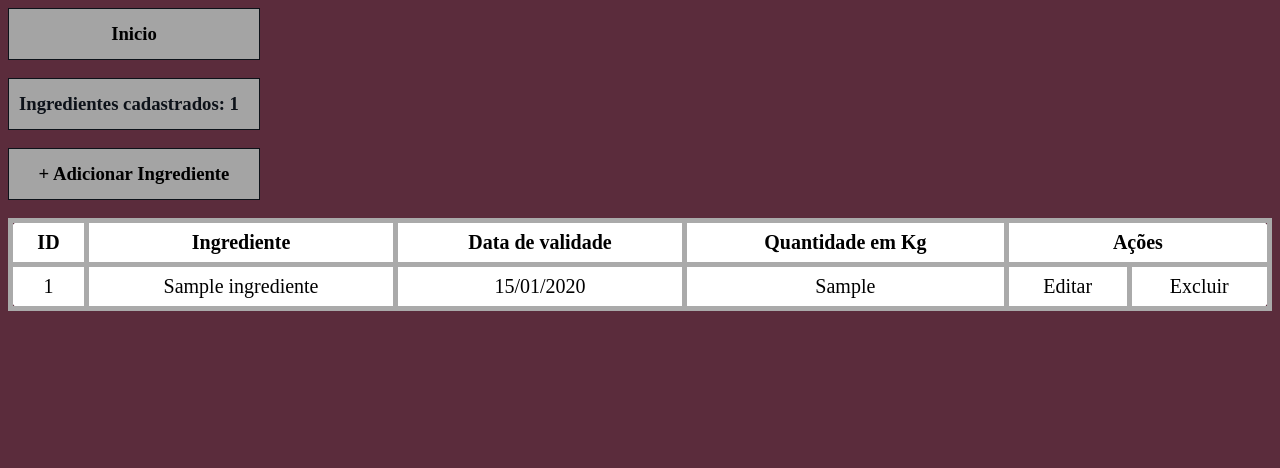
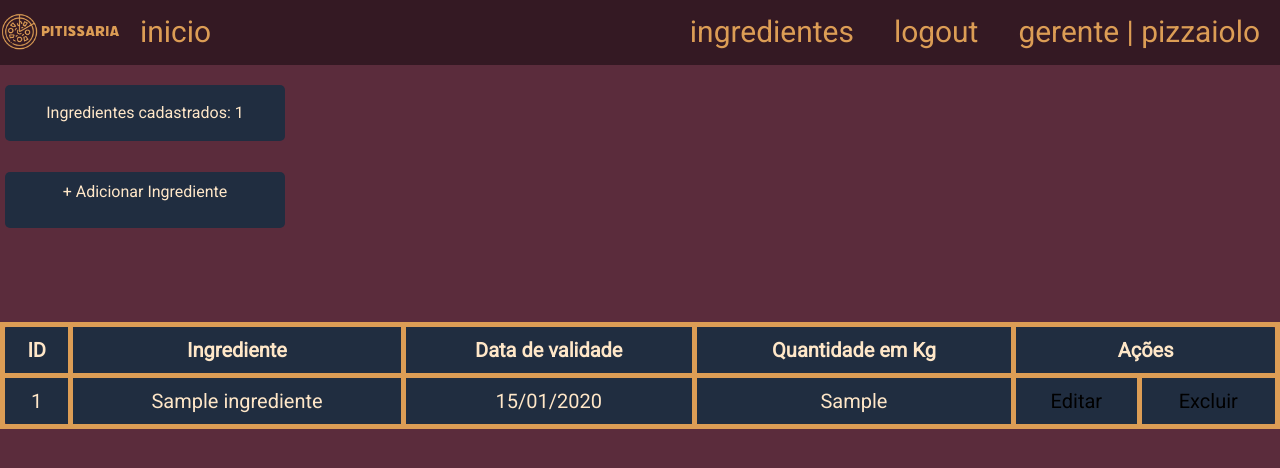
Before and after one commit to J4kedi/Pitissaria, a PHP site: page /php/ingredientes/lista_ingredientes.php in a window 1280 px wide. Shown: the top 468 px of the page. Run offline with PHP 8.4, Linux system fonts and the light colour scheme; a user stored in the database is signed in; tables that the repository leaves empty hold one stand-in row (values such as "Sample post").

Commit message:
header da lista de ingredientes e mudança da cor da tabela de itens

```diff
--- a/Style/lista_ingredientes.css
+++ b/Style/lista_ingredientes.css
@@ -1,58 +1,69 @@
 table {
-    border: #000 2px solid;
+    border: #aaaaaa 2px solid;
     width: 100%;
     border-collapse: collapse;
-    background-color: #ffffff;
+    background-color: #202D40;
     border-radius: 20px;
     font-size: 20px;
-
 }
 
-th,
-tr,
-td {
-    padding: 8px; /* Adicionando algum espaçamento interno para melhorar a aparência */
-    border: 5px solid #aaaaaa;
-
+th, tr, td {
+    padding: 8px;
+    border: 5px solid #dc9d55;
+    color:  rgb(255, 231, 200);
 }
 
 table td {
     text-align: center;
-
 }
-
 
 body{
     background-color: #5b2c3c;
 }
-
-.add_ingrediente {
-    background-color: #a4a4a4;
-    display: inline-flex;
-    justify-content: center; /* Isso centraliza horizontalmente */
-    align-items: center; /* Isso centraliza verticalmente */
-    height: 50px; /* Ajuste conforme necessário */
-    width: 250px;
-    border: 1px solid #0D1219;
-    color: #000000;
-}
-
 
 a{
     text-decoration: none;
     color: black
 }
 
-.num_registro{
-    background-color: #a4a4a4;
+.num_registro {
     display: inline-flex;
-    height: 50px;
+    align-items: center;
+    padding: 8px 15px;
+    height: 40px;
     width: 250px;
-    align-items: center;
-    border: 1px solid #0D1219;
-    color: #0D1219;
+    background-color: #202D40;
+    color:  rgb(255, 231, 200);
+    border-radius: 5px;
+    margin-top: 20px;
+    margin-left: 5px;
+    border: none;
 }
 
-.texto_registro{
-    margin-left: 10px;
+.texto_registro {
+    font-size: 16px;
+    margin: 0;
+    width: 100%;
+    text-align: center;
 }
+
+.button-style {
+    display: inline-block;
+    padding: 8px 15px;
+    height: 40px;
+    width: 250px;
+    background-color: #202D40;
+    color: rgb(255, 231, 200);
+    text-align: center;
+    border-radius: 5px;
+    font-size: 16px;
+    line-height: 24px;
+    border: none;
+    cursor: pointer;
+    margin-left: 5px;
+}
+
+.button-style:hover {
+    background-color: #aaaaaa;
+    color: #202D40;
+}
--- a/php/connection.php
+++ b/php/connection.php
@@ -1,6 +1,6 @@
 <?php
   $username = "root";
-  $password = "PUC@1234";
+  $password = "";
   $database = "pitissariadb";
   $server = "localhost";
 
--- a/php/ingredientes/lista_ingredientes.php
+++ b/php/ingredientes/lista_ingredientes.php
@@ -2,8 +2,7 @@
 
 // Incluir o arquivo de conexão com o banco de dados
 include("../connection.php");
-include("validacao_acesso_php.php");
-validar_acesso();
+
 
 // Consulta SQL para selecionar os ingredientes
 $sql =  "SELECT id_ingrediente, nome_ingrediente, dt_validade, quantidade_ingrediente FROM ingrediente";
@@ -18,21 +17,26 @@ $result = $conn->query($sql);
     <meta name="viewport" content="width=device-width, initial-scale=1.0">
     <title>Ingredientes</title>
     <link rel="stylesheet" href="../../Style/lista_ingredientes.css">
+    <link rel="stylesheet" href="../../Style/header.css">
+    <link rel="stylesheet" href="../../Style/padrao.css">
     <link rel="shortcut icon" href="../../imagens/icone/pizza.ico" type="image/x-icon">
+
 </head>
 
 <body>
-    <div class="add_ingrediente">
-        <a href="../../HTML/index.php"><h3>Inicio</h3></a>
+
+    <?php include '../../geral/menu.php'?>
+
+    <div class="num_registro">
+        <p class="texto_registro">Ingredientes cadastrados: <?php echo $result->num_rows ?></p>
     </div>
     <br><br>
-    <div class="num_registro">
-        <h3 class="texto_registro">Ingredientes cadastrados: <?php echo $result->num_rows ?></h3>
+
+    <div class="add_ingrediente">
+    <a href="cadastro_ingredientes.php" class="button-style">+ Adicionar Ingrediente</a>
+    <br><br>
     </div>
-    <br><br>
-    <div class="add_ingrediente" style="cursor: pointer;" onclick="window.location='cadastro_ingredientes.php'">
-        <a href="cadastro_ingredientes.php"><h3 class="add_ingrediente">+ Adicionar Ingrediente</h3></a><br><br>
-    </div>
+
     <br><br>
 
     <table>
```
